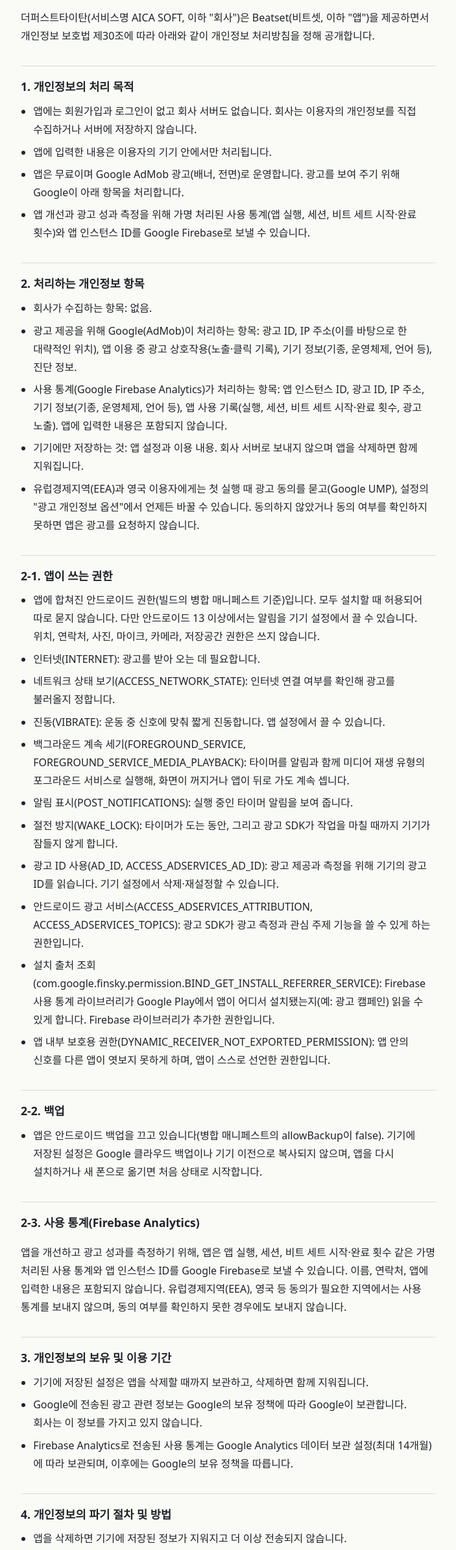
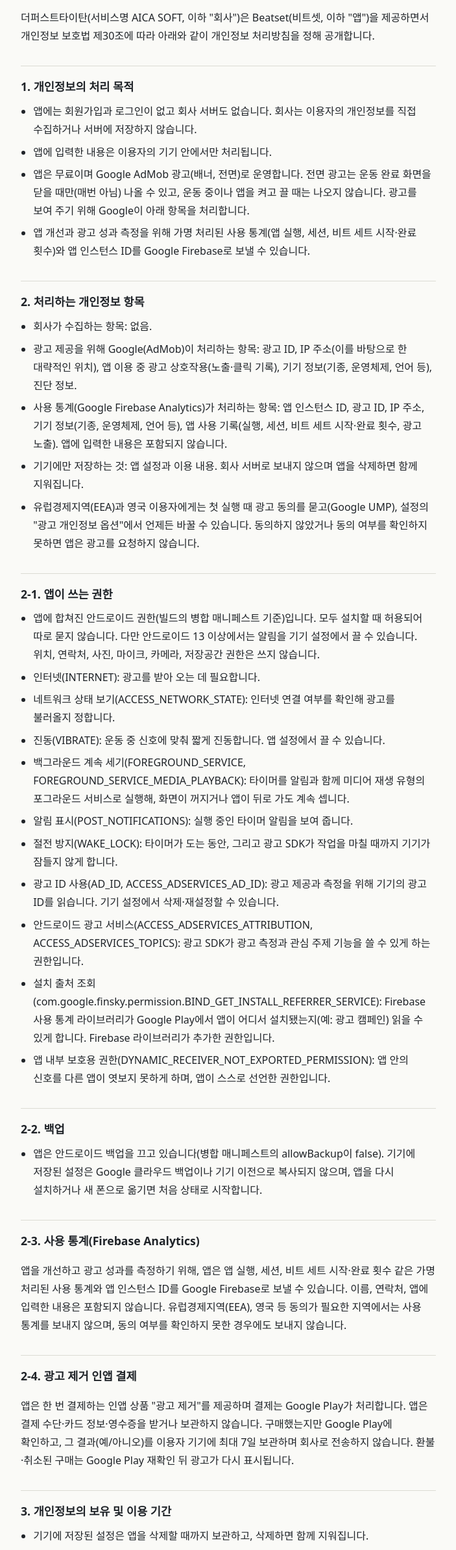
Before and after one commit to smartcall1/aicasoft-policy, a plain HTML site: page beatset/ko/index.html in a window 1280 px wide. Shown: the part 91-2476 px from the top of the page at 65% size, without its empty margins (288-991 px from the left). Drawn offline with Linux system fonts and the light colour scheme.

Commit message:
beatset: 전면 광고 노출 시점·광고 제거 인앱 결제 사실 반영(시행일 2026-11-15, 앱 방침과 동일)
Co-Authored-By: Claude Sonnet 5.5 <noreply@anthropic.com>
Claude-Session: https://claude.ai/code/session_012tqUqXDLkbYoF9uDRD5TXD

```diff
--- a/beatset/ko/index.html
+++ b/beatset/ko/index.html
@@ -19,7 +19,7 @@
 <ul>
 <li>앱에는 회원가입과 로그인이 없고 회사 서버도 없습니다. 회사는 이용자의 개인정보를 직접 수집하거나 서버에 저장하지 않습니다.</li>
 <li>앱에 입력한 내용은 이용자의 기기 안에서만 처리됩니다.</li>
-<li>앱은 무료이며 Google AdMob 광고(배너, 전면)로 운영합니다. 광고를 보여 주기 위해 Google이 아래 항목을 처리합니다.</li>
+<li>앱은 무료이며 Google AdMob 광고(배너, 전면)로 운영합니다. 전면 광고는 운동 완료 화면을 닫을 때만(매번 아님) 나올 수 있고, 운동 중이나 앱을 켜고 끌 때는 나오지 않습니다. 광고를 보여 주기 위해 Google이 아래 항목을 처리합니다.</li>
 <li>앱 개선과 광고 성과 측정을 위해 가명 처리된 사용 통계(앱 실행, 세션, 비트 세트 시작·완료 횟수)와 앱 인스턴스 ID를 Google Firebase로 보낼 수 있습니다.</li>
 </ul>
 </section>
@@ -58,6 +58,10 @@
 <section>
 <h2>2-3. 사용 통계(Firebase Analytics)</h2>
 <p>앱을 개선하고 광고 성과를 측정하기 위해, 앱은 앱 실행, 세션, 비트 세트 시작·완료 횟수 같은 가명 처리된 사용 통계와 앱 인스턴스 ID를 Google Firebase로 보낼 수 있습니다. 이름, 연락처, 앱에 입력한 내용은 포함되지 않습니다. 유럽경제지역(EEA), 영국 등 동의가 필요한 지역에서는 사용 통계를 보내지 않으며, 동의 여부를 확인하지 못한 경우에도 보내지 않습니다.</p>
+</section>
+<section>
+<h2>2-4. 광고 제거 인앱 결제</h2>
+<p>앱은 한 번 결제하는 인앱 상품 "광고 제거"를 제공하며 결제는 Google Play가 처리합니다. 앱은 결제 수단·카드 정보·영수증을 받거나 보관하지 않습니다. 구매했는지만 Google Play에 확인하고, 그 결과(예/아니오)를 이용자 기기에 최대 7일 보관하며 회사로 전송하지 않습니다. 환불·취소된 구매는 Google Play 재확인 뒤 광고가 다시 표시됩니다.</p>
 </section>
 <section>
 <h2>3. 개인정보의 보유 및 이용 기간</h2>
```
Also changed, not shown: beatset/index.html (+5 -1 lines).
